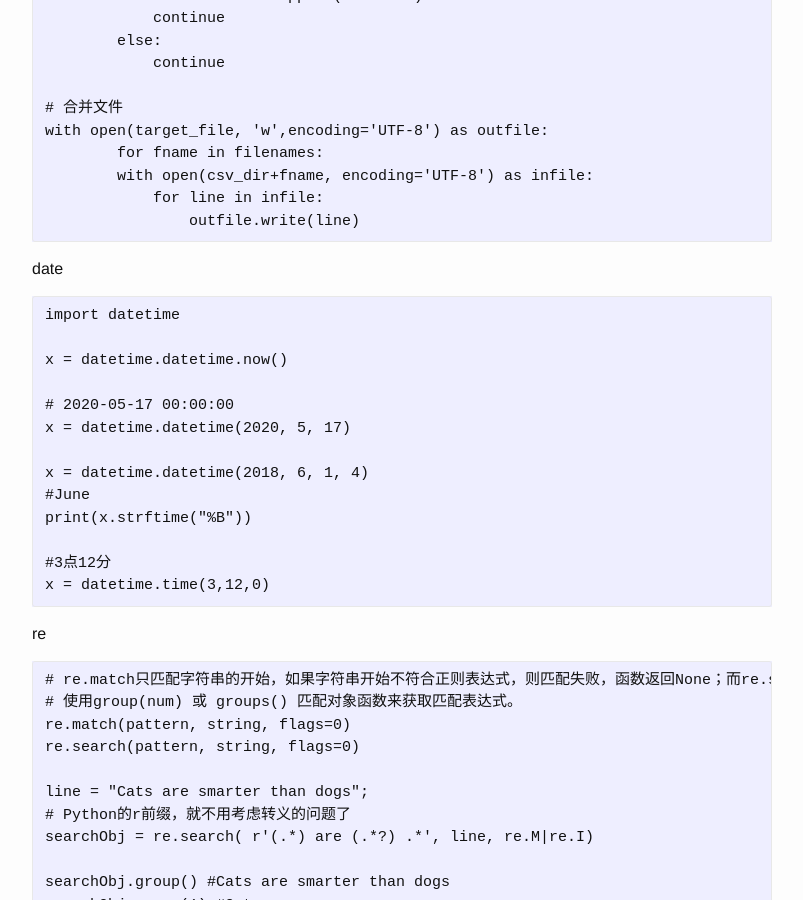
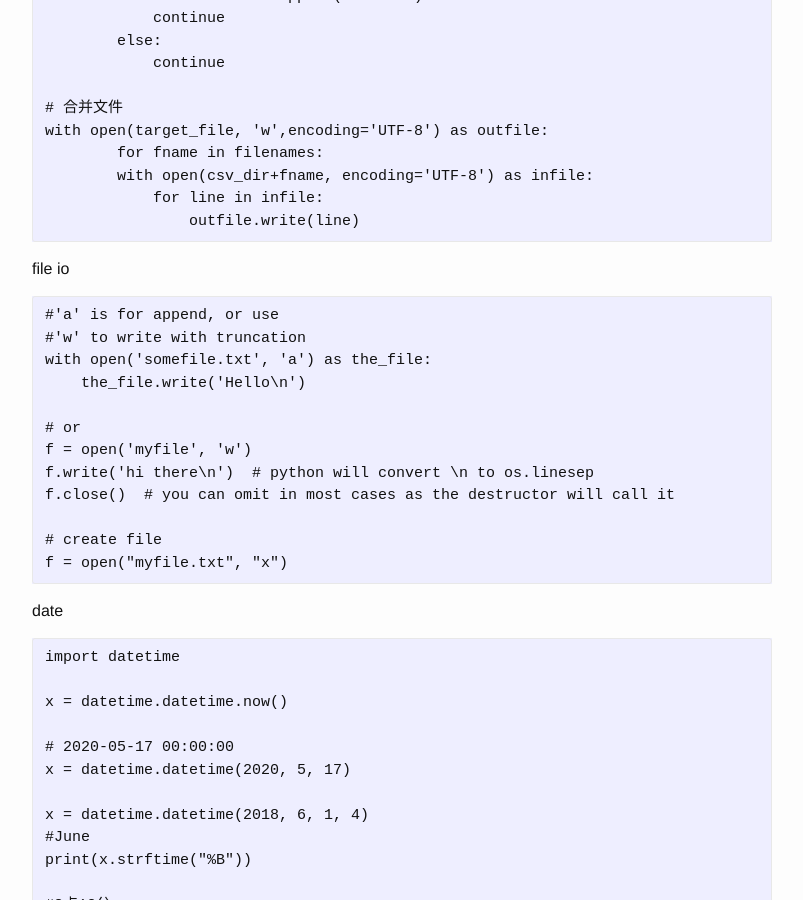
Before and after one commit to josephstalin117/josephstalin117.github.io, a Jekyll site: the page built from _posts/2017-08-10-python.markdown, in a window 1280 px wide and 900 px high, scrolled down 6756 px. Shown: the whole window, without its empty margins (238-1041 px from the left). Built offline with Jekyll 4.4.1, drawn with Linux system fonts in a browser that asks for light colours.

Commit message:
add python file io

````diff
--- a/_posts/2017-08-10-python.markdown
+++ b/_posts/2017-08-10-python.markdown
@@ -324,6 +324,22 @@ with open(target_file, 'w',encoding='UTF-8') as outfile:
                 outfile.write(line)
 ```
 
+file io
+```
+#'a' is for append, or use
+#'w' to write with truncation
+with open('somefile.txt', 'a') as the_file:
+    the_file.write('Hello\n')
+
+# or
+f = open('myfile', 'w')
+f.write('hi there\n')  # python will convert \n to os.linesep
+f.close()  # you can omit in most cases as the destructor will call it
+
+# create file
+f = open("myfile.txt", "x")
+```
+
 date
 ```
 import datetime
````
